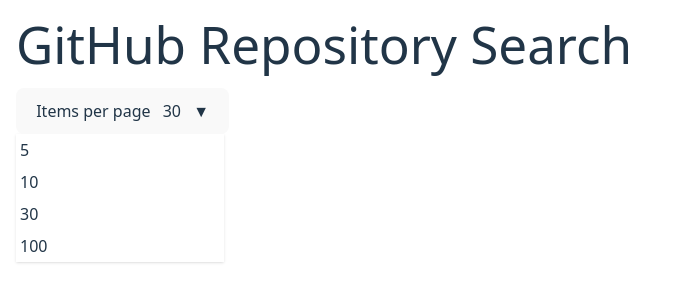
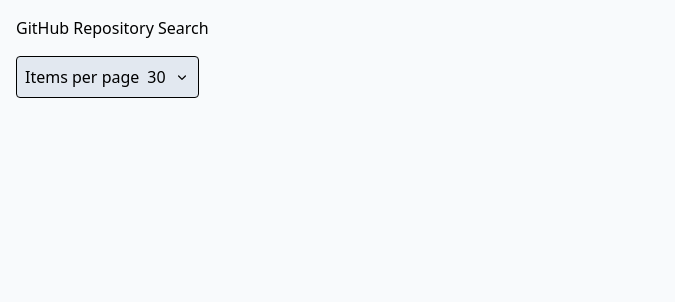
Before and after one commit to twiertzema/practice-repo-search, a React (Vite) app: page / in a window 1280 px wide. Shown: the top 302 px of the page, without its empty margins (0-675 px from the left). Built offline with nearby package versions, Linux system fonts and the light colour scheme.

Commit message:
Remove DaisyUI and use HeadlessUI to make dropdown filter

```diff
--- a/biome.json
+++ b/biome.json
@@ -19,7 +19,17 @@
 	"linter": {
 		"enabled": true,
 		"rules": {
-			"recommended": true
+			"recommended": true,
+			"nursery": {
+				"useSortedClasses": {
+					"fix": "unsafe",
+					"level": "info",
+					"options": {
+						"attributes": ["className"],
+						"functions": ["clsx"]
+					}
+				}
+			}
 		}
 	},
 	"javascript": {
--- a/package.json
+++ b/package.json
@@ -10,6 +10,8 @@
     "preview": "vite preview"
   },
   "dependencies": {
+    "@headlessui/react": "^2.2.1",
+    "@heroicons/react": "^2.2.0",
     "@tailwindcss/vite": "^4.1.2",
     "clsx": "^2.1.1",
     "react": "^19.0.0",
@@ -22,7 +24,6 @@
     "@types/react": "^19.0.10",
     "@types/react-dom": "^19.0.4",
     "@vitejs/plugin-react-swc": "^3.8.0",
-    "daisyui": "^5.0.12",
     "eslint": "^9.21.0",
     "eslint-plugin-react-hooks": "^5.1.0",
     "eslint-plugin-react-refresh": "^0.4.19",
--- a/src/components/DropdownFilter/component.tsx
+++ b/src/components/DropdownFilter/component.tsx
@@ -1,3 +1,5 @@
+import { Menu, MenuButton, MenuItem, MenuItems } from "@headlessui/react";
+import { ChevronDownIcon } from "@heroicons/react/20/solid";
 import clsx from "clsx";
 import { type HTMLAttributes, useState } from "react";
 
@@ -18,28 +20,43 @@
 	const [value, setValue] = useState(defaultValue);
 
 	return (
-		<div
-			{...props}
-			className={clsx("dropdown", "dropdown-start", props.className)}
-		>
-			<button className="m1" type="button">
-				{label} <span className="mx-2">{value}</span> &#9660;
-			</button>
-			<ul className="dropdown-content menu bg-base-100 rounded-box z-1 w-52 shadow-sm">
-				{options.map((option) => (
-					// biome-ignore lint/a11y/useKeyWithClickEvents: TODO: handle keyboard input
-					<li
-						className="p-1 hover:bg-base-200"
-						key={option.value}
-						onClick={() => {
-							console.log(option);
-							setValue(option.value);
-						}}
-					>
-						{option.label}
-					</li>
-				))}
-			</ul>
+		<div {...props}>
+			<Menu>
+				<MenuButton
+					className={clsx(
+						"flex w-fit cursor-pointer items-center gap-2 rounded border-1 bg-slate-200 p-2 dark:bg-slate-800",
+						"hover:bg-slate-300 focus:bg-slate-300 dark:focus:bg-slate-700 dark:hover:bg-slate-700",
+					)}
+				>
+					<span>{label}</span>
+
+					<span>{value}</span>
+
+					<ChevronDownIcon className="pointer-events-none size-4" />
+				</MenuButton>
+
+				<MenuItems
+					anchor="bottom start"
+					className={clsx(
+						"w-fit origin-top-left rounded border-1 bg-slate-200 dark:bg-slate-800",
+					)}
+					transition
+				>
+					{options.map((option) => (
+						<MenuItem key={option.value}>
+							{/* biome-ignore lint/a11y/useKeyWithClickEvents: TODO: Support keyboard */}
+							<p
+								className={clsx(
+									"cursor-pointer p-2 hover:bg-slate-300 dark:hover:bg-slate-700",
+								)}
+								onClick={() => setValue(option.value)}
+							>
+								{option.label}
+							</p>
+						</MenuItem>
+					))}
+				</MenuItems>
+			</Menu>
 		</div>
 	);
 }
--- a/src/index.css
+++ b/src/index.css
@@ -5,9 +5,7 @@
 	line-height: 1.5;
 	font-weight: 400;
 
-	color-scheme: light dark;
-	color: rgba(255, 255, 255, 0.87);
-	background-color: #242424;
+	background-color: var(--color-slate-50);
 
 	font-synthesis: none;
 	text-rendering: optimizeLegibility;
@@ -16,58 +14,8 @@
 
 	height: 100%;
 	width: 100%;
-}
 
-a {
-	font-weight: 500;
-	color: #646cff;
-	text-decoration: inherit;
-}
-a:hover {
-	color: #535bf2;
-}
-
-body {
-	margin: 0;
-	display: flex;
-	place-items: center;
-	min-width: 320px;
-	min-height: 100vh;
-}
-
-h1 {
-	font-size: 3.2em;
-	line-height: 1.1;
-}
-
-button {
-	border-radius: 8px;
-	border: 1px solid transparent;
-	padding: 0.6em 1.2em;
-	font-size: 1em;
-	font-weight: 500;
-	font-family: inherit;
-	background-color: #1a1a1a;
-	cursor: pointer;
-	transition: border-color 0.25s;
-}
-button:hover {
-	border-color: #646cff;
-}
-button:focus,
-button:focus-visible {
-	outline: 4px auto -webkit-focus-ring-color;
-}
-
-@media (prefers-color-scheme: light) {
-	:root {
-		color: #213547;
-		background-color: #ffffff;
-	}
-	a:hover {
-		color: #747bff;
-	}
-	button {
-		background-color: #f9f9f9;
+	@variant dark {
+		background-color: var(--color-slate-900)
 	}
 }
```
Also changed, not shown: 1 other file (tests, documents, lock files or other folders).
